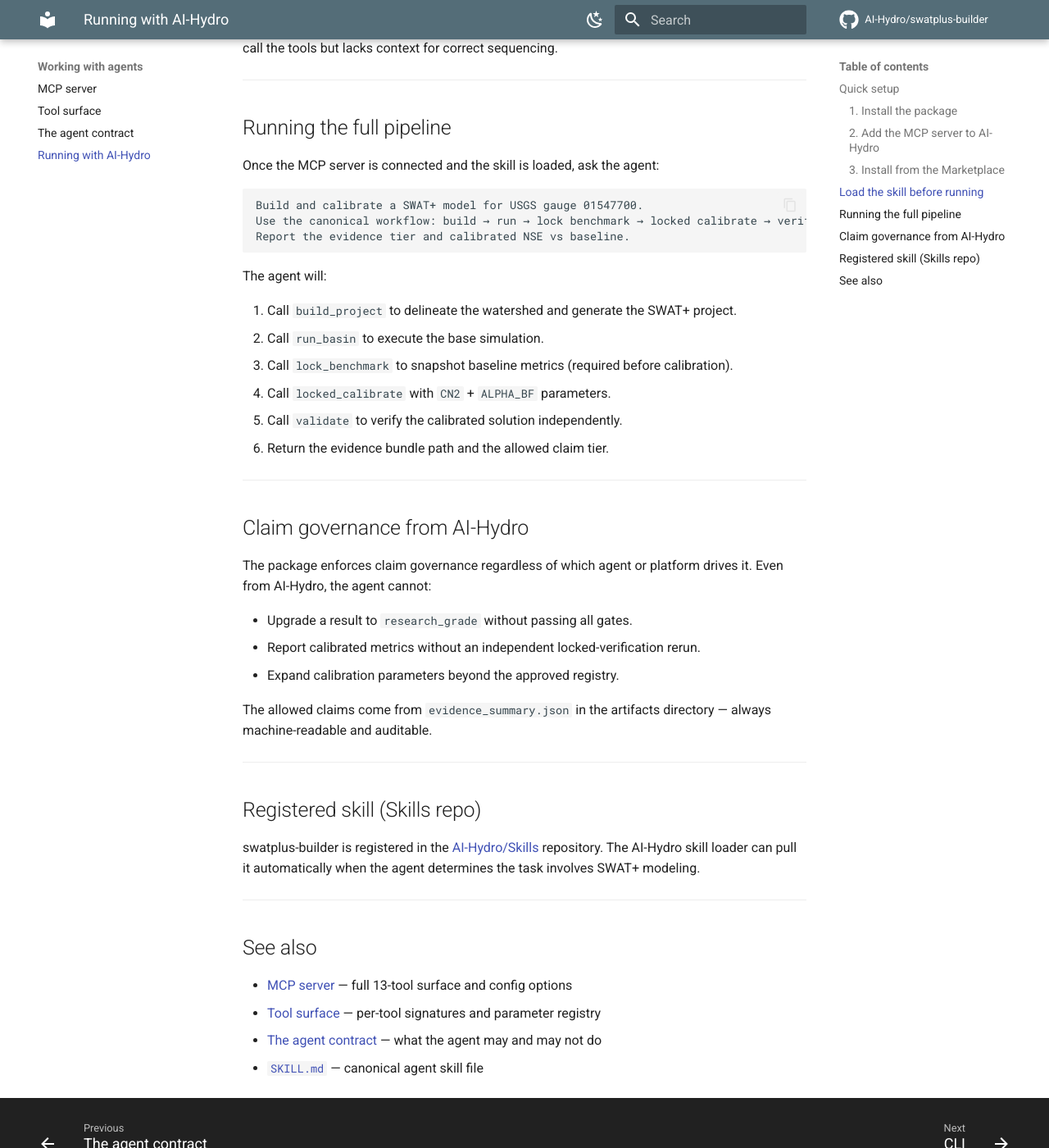
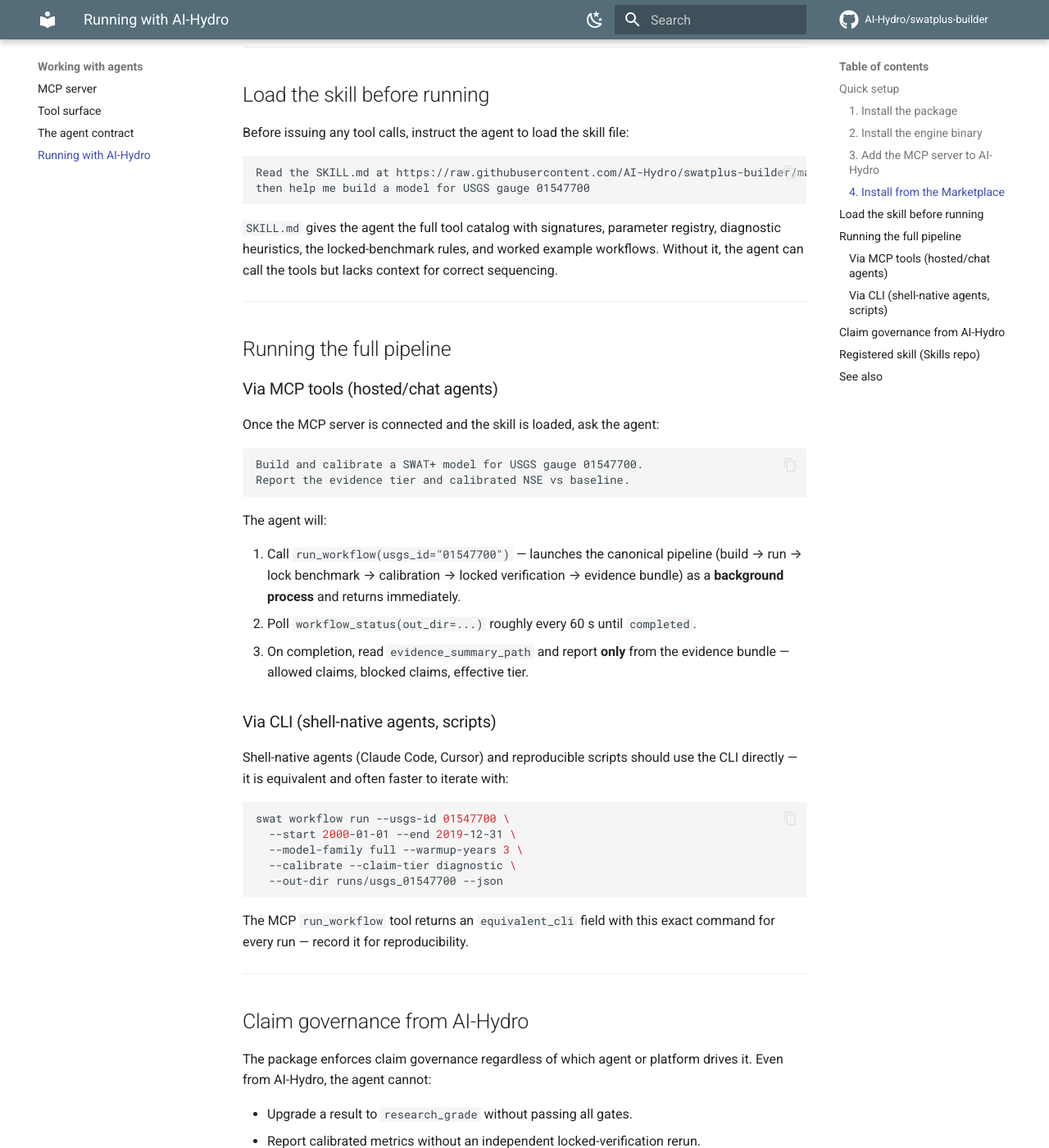
Before and after one commit to AI-Hydro/swatplus-builder, an MkDocs documentation site: the page built from docs_site/agents/ai-hydro.md, in a window 1280 px wide and 1400 px high, scrolled down 1337 px. Shown: the whole window at 82% size. Built offline with MkDocs 1.6.1 and Material for MkDocs 9.7.7, drawn with Linux system fonts in a browser that asks for light colours; comment, search, counter and statistics services are not loaded; some of the changed text lies outside the part shown.

Commit message:
docs(site): swat setup engine + role-based surface split
- mcp-server.md: show clean MCP config (no env block) when engine installed
  via swat setup engine; env-var form kept as documented alternative; update
  engine binary section to use swat setup engine --path as primary route
- ai-hydro.md: renumber steps (engine install is now step 2); update MCP
  config to minimal form; rewrite "Running the full pipeline" to use
  run_workflow + workflow_status (background poll) as MCP path, and
  swat workflow run as CLI path for shell-native agents — both surfaces shown
- bootstrap.md: add swat setup engine --path as recommended install method
  above the manual chmod+mv/SWATPLUS_EXE alternatives

Co-Authored-By: Claude Sonnet 4.6 <noreply@anthropic.com>

````diff
--- a/docs_site/agents/ai-hydro.md
+++ b/docs_site/agents/ai-hydro.md
@@ -15,7 +15,19 @@ an **MCP server** (13 tools available to the agent) and a **registered skill**
 pip install "swatplus-builder[gis,mcp]"
 ```
 
-### 2. Add the MCP server to AI-Hydro
+### 2. Install the engine binary
+
+The SWAT+ engine binary is not a pip dependency. Download from
+[swat.tamu.edu/software/plus](https://swat.tamu.edu/software/plus/) then:
+
+```bash
+swat setup engine --path /path/to/downloaded/swatplus_exe
+```
+
+This installs to `~/.swatplus_builder/bin/` and is picked up automatically.
+Run `swat setup engine` (no args) to check status or get download instructions.
+
+### 3. Add the MCP server to AI-Hydro
 
 Open your AI-Hydro MCP settings (`aihydro_mcp_settings.json`) and add:
 
@@ -24,20 +36,22 @@ Open your AI-Hydro MCP settings (`aihydro_mcp_settings.json`) and add:
   "mcpServers": {
     "swatplus-builder": {
       "command": "swat",
-      "args": ["mcp"],
-      "env": {
-        "SWATPLUS_EXE": "/path/to/swatplus_exe",
-        "SWATPLUS_BUILDER_ARTIFACTS": "/data/artifacts"
-      }
+      "args": ["mcp"]
     }
   }
 }
 ```
 
-`SWATPLUS_EXE` points to the SWAT+ engine binary you supply (not a pip
-dependency). `SWATPLUS_BUILDER_ARTIFACTS` is where run artifacts are persisted.
+No `SWATPLUS_EXE` env var needed if you used `swat setup engine --path`. If you
+installed the engine manually, add it:
 
-### 3. Install from the Marketplace
+```json
+{
+  "env": { "SWATPLUS_EXE": "/path/to/swatplus_exe" }
+}
+```
+
+### 4. Install from the Marketplace
 
 swatplus-builder is listed in the
 [AI-Hydro Marketplace](https://github.com/AI-Hydro/Marketplace). From
@@ -64,22 +78,39 @@ for correct sequencing.
 
 ## Running the full pipeline
 
+### Via MCP tools (hosted/chat agents)
+
 Once the MCP server is connected and the skill is loaded, ask the agent:
 
 ```
 Build and calibrate a SWAT+ model for USGS gauge 01547700.
-Use the canonical workflow: build → run → lock benchmark → locked calibrate → verify.
 Report the evidence tier and calibrated NSE vs baseline.
 ```
 
 The agent will:
 
-1. Call `build_project` to delineate the watershed and generate the SWAT+ project.
-2. Call `run_basin` to execute the base simulation.
-3. Call `lock_benchmark` to snapshot baseline metrics (required before calibration).
-4. Call `locked_calibrate` with `CN2` + `ALPHA_BF` parameters.
-5. Call `validate` to verify the calibrated solution independently.
-6. Return the evidence bundle path and the allowed claim tier.
+1. Call `run_workflow(usgs_id="01547700")` — launches the canonical pipeline
+   (build → run → lock benchmark → calibration → locked verification →
+   evidence bundle) as a **background process** and returns immediately.
+2. Poll `workflow_status(out_dir=...)` roughly every 60 s until `completed`.
+3. On completion, read `evidence_summary_path` and report **only** from the
+   evidence bundle — allowed claims, blocked claims, effective tier.
+
+### Via CLI (shell-native agents, scripts)
+
+Shell-native agents (Claude Code, Cursor) and reproducible scripts should use
+the CLI directly — it is equivalent and often faster to iterate with:
+
+```bash
+swat workflow run --usgs-id 01547700 \
+  --start 2000-01-01 --end 2019-12-31 \
+  --model-family full --warmup-years 3 \
+  --calibrate --claim-tier diagnostic \
+  --out-dir runs/usgs_01547700 --json
+```
+
+The MCP `run_workflow` tool returns an `equivalent_cli` field with this exact
+command for every run — record it for reproducibility.
 
 ---
 
````
Also changed, not shown: docs_site/agents/mcp-server.md (+33 -8 lines), docs_site/getting-started/bootstrap.md (+14 -8 lines).
